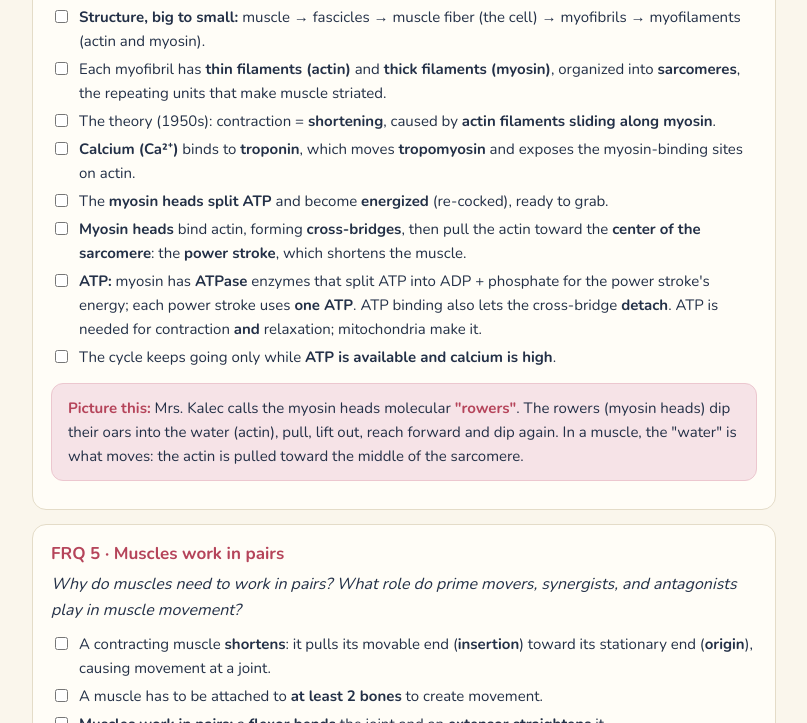
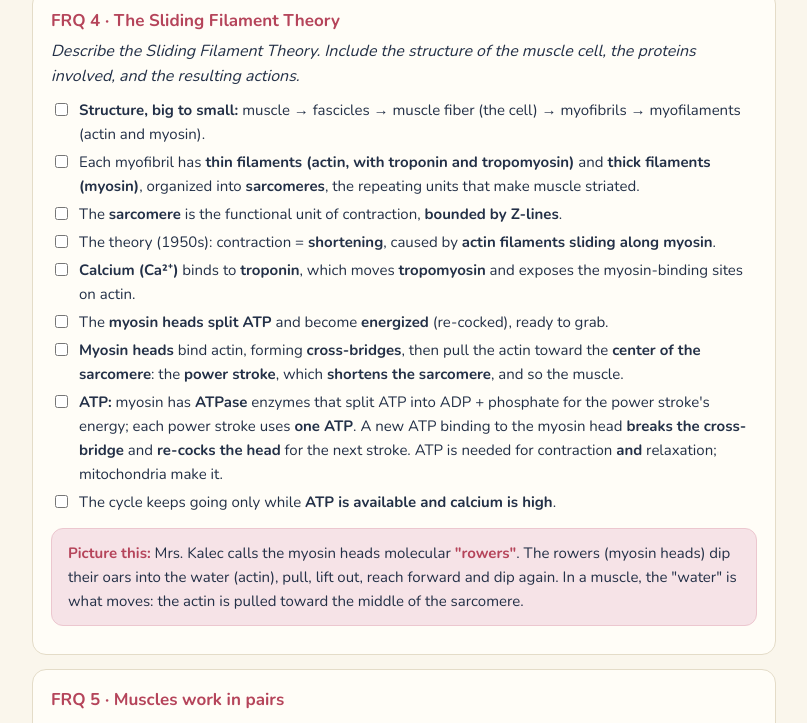
Before and after one commit to greg-io-system/study-hub, a plain HTML site: page lessons/hap-unit-4-muscular-exam-prep.html in a window 1280 px wide. Shown: the part 3055-3778 px from the top of the page, without its empty margins (236-1043 px from the left). Drawn offline with nearby package versions, Linux system fonts and the light colour scheme.

Commit message:
cc: republish Unit 4 Anatomy exam prep -- additions from the completed Exam Study Helper capture (delta traced 2026-11-14)
Co-Authored-By: Claude Opus 5.5 <noreply@anthropic.com>

```diff
--- a/data/lessons.js
+++ b/data/lessons.js
@@ -294,7 +294,7 @@ window.STUDY_HUB = {
               topic: "All six free-response questions on Mrs. Kalec's Unit 4 Exam Review, plus every multiple-choice topic on it",
               file: "lessons/hap-unit-4-muscular-exam-prep.html",
               date: "2026-11-14",
-              summary: "For the Muscular System Exam on Mon 11/16: 2 of the 6 FRQs are picked at random, so all six are here, each with a checklist of what a full answer includes. Tap-in-order drills for the contraction sequence, a muscle-types table, the four disorders side by side, rigor mortis, and a 42-question practice quiz. Built only from Mrs. Kalec's slides, exam review and Exam Study Helper app.",
+              summary: "For the Muscular System Exam on Mon 11/16: 2 of the 6 FRQs are picked at random, so all six are here, each with a checklist of what a full answer includes. Tap-in-order drills for the contraction sequence, a muscle-types table, the four disorders side by side, rigor mortis, and a 46-question practice quiz. Built only from Mrs. Kalec's slides, exam review and Exam Study Helper app.",
               tags: ["exam prep", "FRQ", "practice quiz", "interactive"],
               materials: [
                 { kind: "lesson", label: "FRQs + practice quiz", file: "lessons/hap-unit-4-muscular-exam-prep.html" },
--- a/lessons/hap-unit-4-muscular-exam-prep.html
+++ b/lessons/hap-unit-4-muscular-exam-prep.html
@@ -106,7 +106,7 @@ fact-trace: 2026-11-14 additions+coverage
       <label><input type="checkbox"> <span>Exercise makes <b>microtears</b> in the fibers; during <b>rest</b> the body <b>repairs</b> them (building new protein), so the muscle comes back larger and stronger.</span></label>
       <label><input type="checkbox"> <span><b>Atrophy</b> = loss of muscle mass and strength; the fibers <b>shrink</b>.</span></label>
       <label><input type="checkbox"> <span>Causes of atrophy: <b>disuse</b> (inactivity, bed rest, surgery, immobilization), <b>neurological conditions</b> (stroke, spinal cord injury), <b>metabolic disorders</b> (malnutrition, hormonal imbalances, cancer), <b>medications</b> (corticosteroids, chemotherapy drugs), <b>aging</b>.</span></label>
-      <label><input type="checkbox"> <span><b>Compare / contrast:</b> both change the <b>size</b> of the fibers, never their number. Hypertrophy builds tissue under stress; atrophy loses tissue with disuse.</span></label>
+      <label><input type="checkbox"> <span><b>Compare / contrast:</b> both change the <b>size</b> of the fibers, never their number. Hypertrophy builds tissue under stress; atrophy loses tissue with disuse. Both are the body adapting: it builds muscle when it's stressed and saves its resources when the stress is gone.</span></label>
     </div>
     <p class="note">Related: strength depends on <b>fiber thickness</b> and <b>how many fibers contract at one time</b>. Anabolic steroids act like testosterone and fool the body into building muscle, with irreversible side effects.</p>
   </div>
@@ -131,10 +131,10 @@ fact-trace: 2026-11-14 additions+coverage
     <p class="note">The big idea: each muscle type has its fibers lined up differently so it can do its own job. Structure explains function.</p>
     <div class="tbl"><table>
       <tr><th></th><th>Skeletal</th><th>Cardiac</th><th>Smooth</th></tr>
-      <tr><td><b>Location</b></td><td>Attached to bone (by tendons)</td><td>Only in the heart</td><td>Walls of internal organs and blood vessels (intestines, stomach, bladder)</td></tr>
+      <tr><td><b>Location</b></td><td>Attached to bone (by tendons)</td><td>Only in the heart</td><td>Walls of hollow internal organs and blood vessels (intestines, stomach, bladder)</td></tr>
       <tr><td><b>Control</b></td><td>Voluntary</td><td>Involuntary</td><td>Involuntary</td></tr>
       <tr><td><b>Striated?</b></td><td>Yes: repeating sarcomeres</td><td>Yes: has sarcomeres</td><td>No</td></tr>
-      <tr><td><b>Structure</b></td><td>Long, parallel, cylindrical fibers in bundles, running the length of the muscle; multinucleated</td><td>Branched fibers joined end to end by <b>intercalated discs</b>, forming a network</td><td>Spindle-shaped fibers, one central nucleus, in layers (often a circular and a longitudinal layer)</td></tr>
+      <tr><td><b>Structure</b></td><td>Long, parallel, cylindrical fibers in bundles, running the length of the muscle; multinucleated</td><td>Branched fibers joined end to end by <b>intercalated discs</b> (which contain gap junctions), forming a network; one central nucleus per cell</td><td>Spindle-shaped fibers, one central nucleus, in layers (often a circular and a longitudinal layer)</td></tr>
       <tr><td><b>How it works</b></td><td>Powerful, fast, directional contractions; precise control because individual motor units can be activated</td><td>Intercalated discs pass electrical signals quickly between cells, so the heart contracts <b>as one unit</b>; rhythmic, built for endurance ("never" tires)</td><td>Slow, sustained squeezing, twisting and wave-like contractions (<b>peristalsis</b>). The circular layer narrows the lumen; the longitudinal layer shortens the tube</td></tr>
       <tr><td><b>Function</b></td><td>Voluntary movement (walking, running, lifting), which gives a survival advantage (hunting, escaping danger); posture and balance through constant small contractions, supporting upright movement on two legs; <b>heat</b> production</td><td>Pumping blood</td><td>Moving food through the digestive system; controlling blood vessel diameter</td></tr>
     </table></div>
@@ -151,12 +151,13 @@ fact-trace: 2026-11-14 additions+coverage
     <p class="prompt">Describe the Sliding Filament Theory. Include the structure of the muscle cell, the proteins involved, and the resulting actions.</p>
     <div class="must">
       <label><input type="checkbox"> <span><b>Structure, big to small:</b> muscle &rarr; fascicles &rarr; muscle fiber (the cell) &rarr; myofibrils &rarr; myofilaments (actin and myosin).</span></label>
-      <label><input type="checkbox"> <span>Each myofibril has <b>thin filaments (actin)</b> and <b>thick filaments (myosin)</b>, organized into <b>sarcomeres</b>, the repeating units that make muscle striated.</span></label>
+      <label><input type="checkbox"> <span>Each myofibril has <b>thin filaments (actin, with troponin and tropomyosin)</b> and <b>thick filaments (myosin)</b>, organized into <b>sarcomeres</b>, the repeating units that make muscle striated.</span></label>
+      <label><input type="checkbox"> <span>The <b>sarcomere</b> is the functional unit of contraction, <b>bounded by Z-lines</b>.</span></label>
       <label><input type="checkbox"> <span>The theory (1950s): contraction = <b>shortening</b>, caused by <b>actin filaments sliding along myosin</b>.</span></label>
       <label><input type="checkbox"> <span><b>Calcium (Ca&sup2;&#8314;)</b> binds to <b>troponin</b>, which moves <b>tropomyosin</b> and exposes the myosin-binding sites on actin.</span></label>
       <label><input type="checkbox"> <span>The <b>myosin heads split ATP</b> and become <b>energized</b> (re-cocked), ready to grab.</span></label>
-      <label><input type="checkbox"> <span><b>Myosin heads</b> bind actin, forming <b>cross-bridges</b>, then pull the actin toward the <b>center of the sarcomere</b>: the <b>power stroke</b>, which shortens the muscle.</span></label>
-      <label><input type="checkbox"> <span><b>ATP:</b> myosin has <b>ATPase</b> enzymes that split ATP into ADP + phosphate for the power stroke's energy; each power stroke uses <b>one ATP</b>. ATP binding also lets the cross-bridge <b>detach</b>. ATP is needed for contraction <b>and</b> relaxation; mitochondria make it.</span></label>
+      <label><input type="checkbox"> <span><b>Myosin heads</b> bind actin, forming <b>cross-bridges</b>, then pull the actin toward the <b>center of the sarcomere</b>: the <b>power stroke</b>, which <b>shortens the sarcomere</b>, and so the muscle.</span></label>
+      <label><input type="checkbox"> <span><b>ATP:</b> myosin has <b>ATPase</b> enzymes that split ATP into ADP + phosphate for the power stroke's energy; each power stroke uses <b>one ATP</b>. A new ATP binding to the myosin head <b>breaks the cross-bridge</b> and <b>re-cocks the head</b> for the next stroke. ATP is needed for contraction <b>and</b> relaxation; mitochondria make it.</span></label>
       <label><input type="checkbox"> <span>The cycle keeps going only while <b>ATP is available and calcium is high</b>.</span></label>
     </div>
     <div class="mnem"><b>Picture this:</b> Mrs. Kalec calls the myosin heads molecular <b>"rowers"</b>. The rowers (myosin heads) dip their oars into the water (actin), pull, lift out, reach forward and dip again. In a muscle, the "water" is what moves: the actin is pulled toward the middle of the sarcomere.</div>
@@ -168,12 +169,13 @@ fact-trace: 2026-11-14 additions+coverage
     <div class="must">
       <label><input type="checkbox"> <span>A contracting muscle <b>shortens</b>: it pulls its movable end (<b>insertion</b>) toward its stationary end (<b>origin</b>), causing movement at a joint.</span></label>
       <label><input type="checkbox"> <span>A muscle has to be attached to <b>at least 2 bones</b> to create movement.</span></label>
+      <label><input type="checkbox"> <span><b>Muscles can only pull</b> (contract and shorten); they <b>cannot push</b>. So they work in opposing (<b>antagonistic</b>) pairs across a joint: the movement one muscle makes, its partner reverses.</span></label>
       <label><input type="checkbox"> <span><b>Muscles work in pairs:</b> a <b>flexor bends</b> the joint and an <b>extensor straightens</b> it.</span></label>
-      <label><input type="checkbox"> <span><b>Agonist / prime mover:</b> the main muscle that contracts to make a movement. Example: the <b>biceps</b> when you bend your elbow.</span></label>
+      <label><input type="checkbox"> <span><b>Agonist / prime mover:</b> the main muscle that contracts to make a movement. Example: the <b>biceps (biceps brachii)</b> when you bend your elbow.</span></label>
       <label><input type="checkbox"> <span><b>Synergist:</b> assists and stabilizes the agonist. Example: the <b>forearm muscles</b> in a bicep curl.</span></label>
-      <label><input type="checkbox"> <span><b>Antagonist:</b> opposes the agonist's action and <b>relaxes</b> to let it shorten. Example: the <b>triceps</b>, on the back of the upper arm, in a curl.</span></label>
+      <label><input type="checkbox"> <span><b>Antagonist:</b> opposes the agonist's action and <b>relaxes</b> to let it shorten. Example: the <b>triceps (triceps brachii)</b>, on the back of the upper arm, in a curl.</span></label>
     </div>
-    <div class="mnem"><b>Link it:</b> muscles <b>pull</b> on bones (Unit 3), and a contraction pulls the insertion toward the origin. One muscle pulls the joint one way, so it takes its partner to pull it back: that's why they work in pairs.</div>
+    <div class="mnem"><b>Picture this:</b> a rope can pull a door shut but can't push it open. Each muscle is a rope, so every joint needs a second rope on the other side.</div>
     <p class="note">Try it: do a slow curl with your hand on your upper arm. Feel the biceps bunch up on the way up while the back of your arm stays soft.</p>
   </div>
 
@@ -182,11 +184,11 @@ fact-trace: 2026-11-14 additions+coverage
     <p class="prompt">Explain the process of muscle contraction beginning with nervous stimulation.</p>
     <div class="must">
       <label><input type="checkbox"> <span>1. A <b>nerve impulse</b> arrives at the motor neuron's <b>axon terminal</b>.</span></label>
-      <label><input type="checkbox"> <span>2. <b>Acetylcholine (ACh)</b> is released into the <b>synaptic cleft</b>.</span></label>
-      <label><input type="checkbox"> <span>3. ACh binds to <b>receptors</b> on the muscle fiber's membrane.</span></label>
+      <label><input type="checkbox"> <span>2. <b>Synaptic vesicles</b> release <b>acetylcholine (ACh)</b> into the <b>synaptic cleft</b> (by <b>exocytosis</b>).</span></label>
+      <label><input type="checkbox"> <span>3. ACh binds to <b>receptors</b> on the muscle fiber's membrane, the <b>sarcolemma</b> (at the motor end plate).</span></label>
       <label><input type="checkbox"> <span>4. <b>Na&#8314;</b> enters the fiber: <b>depolarization</b>, which triggers a muscle <b>action potential</b>.</span></label>
       <label><input type="checkbox"> <span>5. The action potential travels along the <b>sarcolemma</b> and down the <b>T-tubules</b>.</span></label>
-      <label><input type="checkbox"> <span>6. <b>Ca&sup2;&#8314;</b> is released from the <b>sarcoplasmic reticulum</b>.</span></label>
+      <label><input type="checkbox"> <span>6. The signal in the T-tubules triggers the <b>sarcoplasmic reticulum (SR)</b> to release <b>Ca&sup2;&#8314;</b> into the <b>sarcoplasm</b>.</span></label>
       <label><input type="checkbox"> <span>7. Then the FRQ 4 steps: Ca&sup2;&#8314; binds troponin &rarr; tropomyosin moves &rarr; binding sites exposed &rarr; cross-bridges &rarr; power stroke (1 ATP each) &rarr; the muscle shortens.</span></label>
       <label><input type="checkbox"> <span>Big picture: <b>ACh starts</b> the chain of events, but <b>calcium enables</b> the actin&ndash;myosin interaction that produces contraction.</span></label>
     </div>
@@ -231,7 +233,7 @@ fact-trace: 2026-11-14 additions+coverage
   <div class="tbl"><table>
     <tr><th>Disorder</th><th>What it is</th><th>Signs</th><th>Cause</th><th>Treatment</th></tr>
     <tr><td><b>Muscle strain</b> (pulled muscle)</td><td>Fibers overstretched or torn</td><td>Sudden sharp pain; swelling or bruising; weakness or stiffness</td><td>Overexertion; fatigue or poor posture during movement</td><td><b>R.I.C.E.</b> (Rest, Ice, Compression, Elevation); stretching and strengthening after it heals</td></tr>
-    <tr><td><b>Myasthenia gravis</b></td><td>Autoimmune: the receptors for the contraction neurotransmitter are attacked</td><td>Weakness that worsens with activity; drooping eyelids; trouble swallowing or speaking</td><td>Antibodies block or destroy the <b>acetylcholine receptors</b> in the synapse</td><td>Medications to improve nerve signals; immunosuppressants</td></tr>
+    <tr><td><b>Myasthenia gravis</b></td><td>Autoimmune: the receptors for the contraction neurotransmitter are attacked</td><td>Weakness that worsens with activity; drooping eyelids; trouble swallowing or speaking</td><td>Antibodies block or destroy the <b>acetylcholine receptors</b> in the synapse, at the neuromuscular junction (motor end plate), so the nerve signal can't get through</td><td>Medications to improve nerve signals; immunosuppressants</td></tr>
     <tr><td><b>Muscular dystrophy</b> (MD)</td><td>Genetic: muscle mass is lost as <b>fat and scar tissue</b> replace muscle</td><td>Weakness (hips/legs); trouble walking, standing, lifting; breathing or heart issues in some types</td><td>Gene mutations affecting muscle proteins, like <b>dystrophin</b></td><td>No cure; physical therapy and medications manage symptoms</td></tr>
     <tr><td><b>Polymyositis</b></td><td>Rare inflammatory disease: weakness in the muscles <b>closest to the trunk</b></td><td>Trouble rising from a chair or climbing stairs; muscle pain and tenderness; sometimes trouble swallowing</td><td>Thought to be autoimmune: the body attacks healthy muscle</td><td>Corticosteroids, immunosuppressants, physical therapy</td></tr>
   </table></div>
@@ -241,7 +243,7 @@ fact-trace: 2026-11-14 additions+coverage
   <ul>
     <li>Stiffening of the muscles after death, due to chemical changes. Both voluntary and involuntary muscles stiffen.</li>
     <li><b>Why:</b> after death, cellular respiration stops and <b>ATP runs out</b>. Without ATP the myosin heads <b>can't detach</b> from actin, so the muscles lock.</li>
-    <li><b>Timeline:</b> begins <b>1&ndash;2 hours</b> after death &rarr; full at <b>10&ndash;12 hours</b> &rarr; gone after <b>24&ndash;36 hours</b>. Usually starts in the upper body and moves down.</li>
+    <li><b>Timeline:</b> begins <b>1&ndash;2 hours</b> after death &rarr; full at <b>10&ndash;12 hours</b> &rarr; gone after <b>24&ndash;36 hours</b>, when the muscle proteins break down. Usually starts in the upper body and moves down.</li>
     <li>Used to <b>estimate time of death</b>.</li>
   </ul>
   <div class="mnem"><b>Link it:</b> rigor mortis is the FRQ 4 rule in reverse. ATP is what lets a cross-bridge let go, so no ATP = stuck.</div>
@@ -301,6 +303,8 @@ fact-trace: 2026-11-14 additions+coverage
     ['State the Sliding Filament Theory in one sentence.','Contraction is <b>shortening</b>, caused by <b>actin filaments sliding along myosin</b> as myosin heads pull them toward the center of the sarcomere.'],
     ['When Ca²⁺ binds to troponin, what happens next?','<b>Tropomyosin moves</b>, exposing the <b>myosin-binding sites on actin</b>.'],
     ['What is a cross-bridge?','The link formed when a <b>myosin head binds to actin</b>.'],
+    ['What is a sarcomere, and what bounds it?','The repeating <b>functional unit</b> of contraction, bounded by <b>Z-lines</b>. The power stroke shortens it.'],
+    ['How does acetylcholine get into the synaptic cleft?','<b>Synaptic vesicles</b> release it by <b>exocytosis</b>.'],
     ['How much ATP does one power stroke use?','<b>One ATP.</b>'],
     ['ATP is needed for contraction and for what else?','<b>Relaxation</b>: ATP binding lets the cross-bridge detach. Mitochondria make ATP by cellular respiration. No ATP = no muscle movement.'],
     ['Which neurotransmitter starts a contraction, and where is it released?','<b>Acetylcholine (ACh)</b>, into the <b>synaptic cleft</b> from the motor neuron&rsquo;s axon terminal.'],
@@ -330,7 +334,9 @@ fact-trace: 2026-11-14 additions+coverage
     ['Genetic; fat and scar tissue replace muscle; dystrophin. Which disorder?','<b>Muscular dystrophy.</b> No cure; physical therapy and medications manage symptoms.'],
     ['Weakness in the muscles closest to the trunk; trouble rising from a chair. Which disorder?','<b>Polymyositis</b>, thought to be autoimmune.'],
     ['What causes rigor mortis?','<b>No ATP</b> after death, so the myosin heads can&rsquo;t detach from actin and the muscles lock.'],
-    ['Give the rigor mortis timeline.','Starts <b>1&ndash;2 h</b> after death, full at <b>10&ndash;12 h</b>, gone after <b>24&ndash;36 h</b>. Used to estimate time of death.']
+    ['Give the rigor mortis timeline.','Starts <b>1&ndash;2 h</b> after death, full at <b>10&ndash;12 h</b>, gone after <b>24&ndash;36 h</b> (when the muscle proteins break down). Used to estimate time of death.'],
+    ['Why must muscles work in pairs?','Muscles can <b>only pull</b> (shorten); they <b>cannot push</b>. So one muscle moves a joint one way and its partner (the antagonist) moves it back.'],
+    ['Muscle atrophy can be caused by all of these EXCEPT: disuse, a stroke, corticosteroids, resistance weight training.','<b>Resistance weight training</b>: it causes hypertrophy (growth).']
   ];
   var qb=document.getElementById('quizbox'),n=0;
   Q.forEach(function(q){
```
